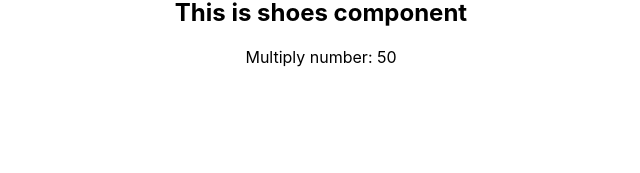
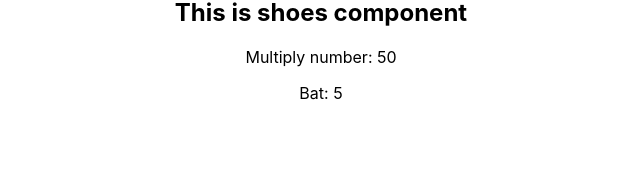
Before and after one commit to HmSani6699/react-storage-handlar-projects, a React (Create React App) app: page / in a window 1280 px wide. Shown: the part 124-297 px from the top of the page, without its empty margins (319-959 px from the left). Built offline with nearby package versions, Linux system fonts and the light colour scheme.

Commit message:
ad to minus part

```diff
--- a/src/component/Shoes/Shoes.js
+++ b/src/component/Shoes/Shoes.js
@@ -1,15 +1,17 @@
 import React from 'react';
-import { multiply } from '../Utility/Utility';
+import { meinus, multiply } from '../Utility/Utility';
 
 
 const Shoes = () => {
     const first = 10;
     const second = 5;
-    const multi = multiply(first, second)
+    const multi = multiply(first, second);
+    const bat = meinus(first, second)
     return (
         <div>
             <h2>This is shoes component</h2>
             <p>Multiply number: {multi}</p>
+            <p>Bat: {bat}</p>
         </div>
     );
 };
--- a/src/component/Utility/Utility.js
+++ b/src/component/Utility/Utility.js
@@ -6,10 +6,15 @@ const add = (first, second) => {
 // export default add
 
 
-//-------- malty line export ---------//
+//-------- multi line export ---------//
 
 const multiply = (first, second) => {
     return first * second
 }
 
-export { add, multiply }
+
+const meinus = (first, second) => {
+    return first - second
+}
+
+export { add, multiply, meinus }
```
